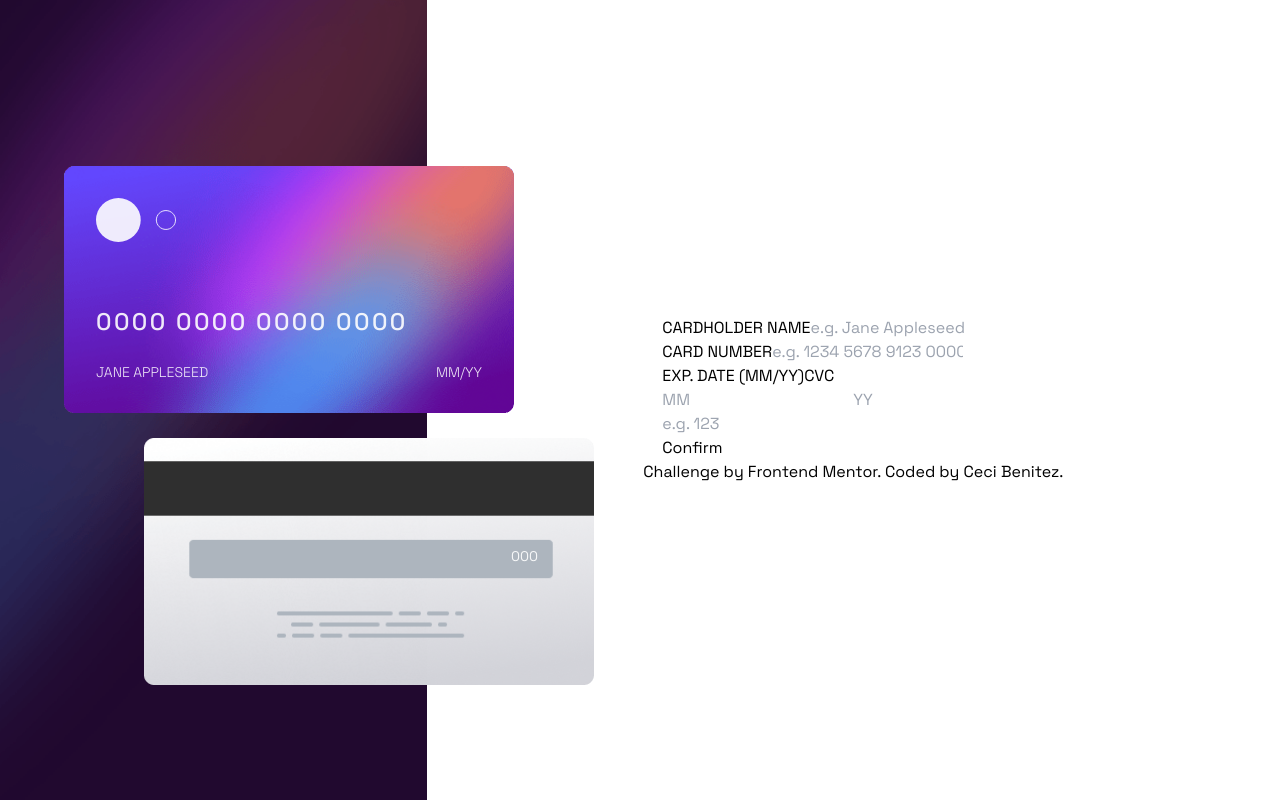
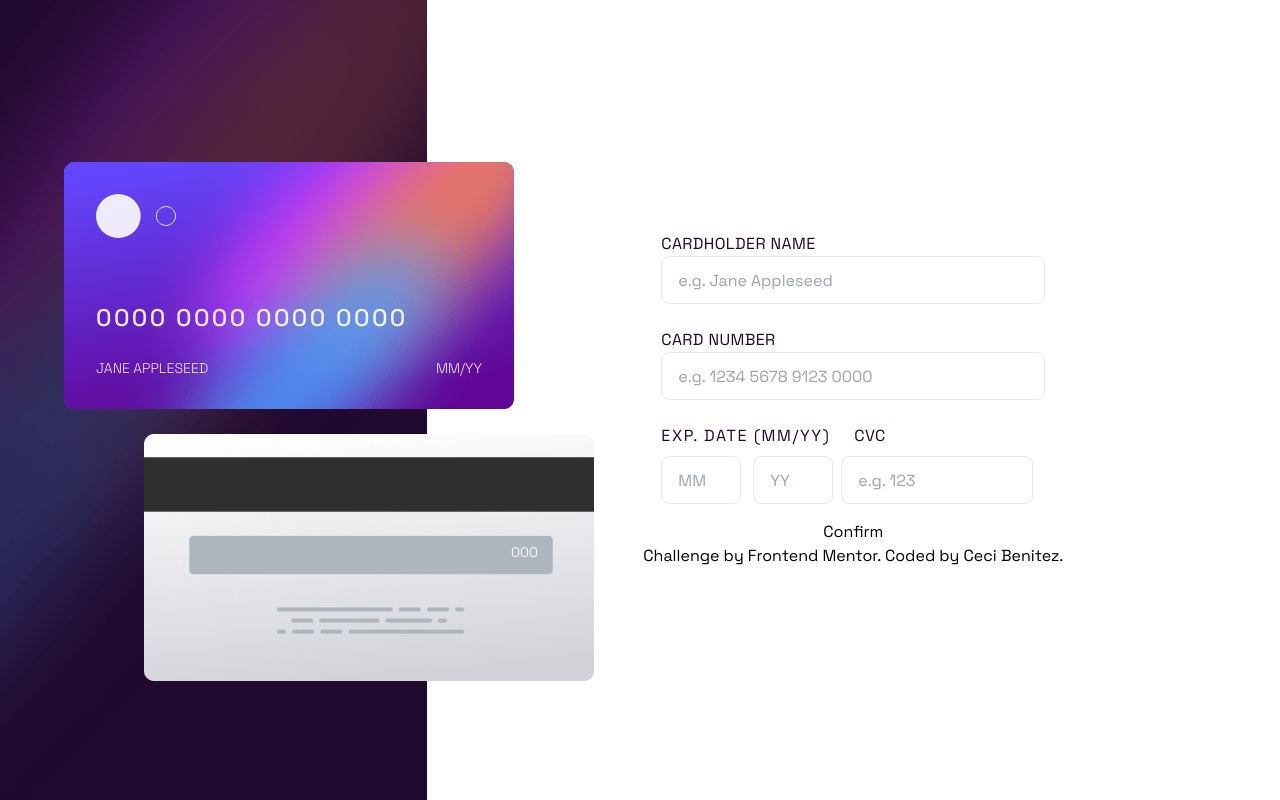
Before and after one commit to UnicornDad8/interactive-card-details-form, a Next.js app: page / in a window 1280 px wide. Built offline with nearby package versions, Linux system fonts and the light colour scheme.

Commit message:
Styled all inputs and error messages

```diff
--- a/src/components/form/index.js
+++ b/src/components/form/index.js
@@ -133,7 +133,7 @@ function Form() {
     >
       <div className="flex flex-col h-[40%] bg-cover bg-main-desktop bg-no-repeat lg:w-1/3 lg:h-full">
         <div className="flex flex-col items-center justify-start h-full p-4 space-y-4 lg:justify-center lg:items-start">
-          <div className="absolute rounded-lg bg-contain bg-no-repeat bg-card-front w-[300px] h-44 z-10 mt-[15%] lg:h-64 lg:relative lg:w-[450px] lg:ml-12">
+          <div className="absolute rounded-lg bg-contain bg-no-repeat bg-card-front w-[300px] h-44 z-10 mt-28 lg:mt-[13%] lg:h-64 lg:relative lg:w-[450px] lg:ml-12">
             <img
               src="/card-logo.svg"
               alt="logo"
@@ -162,7 +162,7 @@ function Form() {
       <div className="flex flex-col justify-center w-full h-full lg:items-center">
         <div
           id="complete"
-          className="flex-col items-center self-center justify-center hidden space-y-6 w-96 h-96"
+          className="flex-col items-center self-center justify-center hidden space-y-6 mt-28 lg:mt-0 w-96 h-96"
         >
           <img src="/icon-complete.svg" alt="complete" className="w-28 h-28" />
           <h1 className="text-2xl font-bold tracking-widest text-center uppercase text-very-dark-violet">
@@ -179,23 +179,36 @@ function Form() {
             Continue
           </button>
         </div>
-        <div id="form">
-          <div>
-            <span>CARDHOLDER NAME</span>
+        <div
+          id="form"
+          className="mt-28 lg:mt-0 flex flex-col gap-4 self-center w-[80%] lg:items-center"
+        >
+          <div className="flex flex-col">
+            <span className="tracking-wide text-very-dark-violet">
+              CARDHOLDER NAME
+            </span>
             <input
               value={name}
               id="nameInput"
+              className="w-auto h-12 p-4 border rounded-lg focus:outline-none focus:ring-1 focus:ring-linear-purple focus:border-transparent text-very-dark-violet lg:w-96"
               placeholder="e.g. Jane Appleseed"
               onChange={(e) => setName(e.target.value)}
             />
-            <span id="error" aria-live="polite">
+            <span
+              id="error"
+              aria-live="polite"
+              className="mt-2 text-xs font-bold text-error-red"
+            >
               {nameError ?? nameError}
             </span>
           </div>
-          <div>
-            <span>CARD NUMBER</span>
+          <div className="flex flex-col">
+            <span className="tracking-wide text-very-dark-violet">
+              CARD NUMBER
+            </span>
             <input
               id="cardInput"
+              className="w-auto h-12 p-4 border rounded-lg focus:outline-none focus:ring-1 focus:ring-linear-purple focus:border-transparent text-very-dark-violet lg:w-96"
               placeholder="e.g. 1234 5678 9123 0000"
               type="text"
               maxLength="19"
@@ -208,18 +221,27 @@ function Form() {
                 }
               }}
             />
-            <span id="error" aria-live="polite">
+            <span
+              id="error"
+              aria-live="polite"
+              className="mt-2 text-xs font-bold text-error-red"
+            >
               {cardError ?? cardError}
             </span>
           </div>
-          <div>
-            <span>EXP. DATE (MM/YY)</span>
-            <span>CVC</span>
-            <div>
+          <div className="space-y-2">
+            <span className="tracking-widest text-very-dark-violet">
+              EXP. DATE (MM/YY)
+            </span>
+            <span className="ml-4 tracking-wide text-very-dark-violet lg:ml-6">
+              CVC
+            </span>
+            <div className="flex flex-row gap-2 w-96">
               <div>
-                <div>
+                <div className="flex flex-row space-x-3">
                   <input
                     id="monthInput"
+                    className="w-20 h-12 p-4 border rounded-lg focus:outline-none focus:ring-1 focus:ring-linear-purple focus:border-transparent text-very-dark-violet"
                     placeholder="MM"
                     inputMode="numeric"
                     required
@@ -234,6 +256,7 @@ function Form() {
                   />
                   <input
                     id="yearInput"
+                    className="w-20 h-12 p-4 mr-2 border rounded-lg focus:outline-none focus:ring-1 focus:ring-linear-purple focus:border-transparent text-very-dark-violet lg:mr-4"
                     placeholder="YY"
                     maxLength={2}
                     inputMode="numeric"
@@ -246,7 +269,11 @@ function Form() {
                     }}
                   />
                 </div>
-                <span id="error" aria-live="polite">
+                <span
+                  id="error"
+                  aria-live="polite"
+                  className="relative mt-2 text-xs font-bold text-error-red"
+                >
                   {dateError ?? dateError}
                 </span>
               </div>
@@ -254,13 +281,18 @@ function Form() {
               <div>
                 <input
                   id="cvcInput"
+                  className="w-48 h-12 p-4 border rounded-lg focus:outline-none focus:ring-1 focus:ring-linear-purple focus:border-transparent text-very-dark-violet"
                   placeholder="e.g. 123"
                   maxLength={3}
                   inputMode="numeric"
                   onChange={(e) => setCvc(e.target.value)}
                   value={cvc}
                 />
-                <span id="error" aria-live="polite">
+                <span
+                  id="error"
+                  aria-live="polite"
+                  className="mt-2 text-xs font-bold text-error-red"
+                >
                   {cvcError ?? cvcError}
                 </span>
               </div>
```
